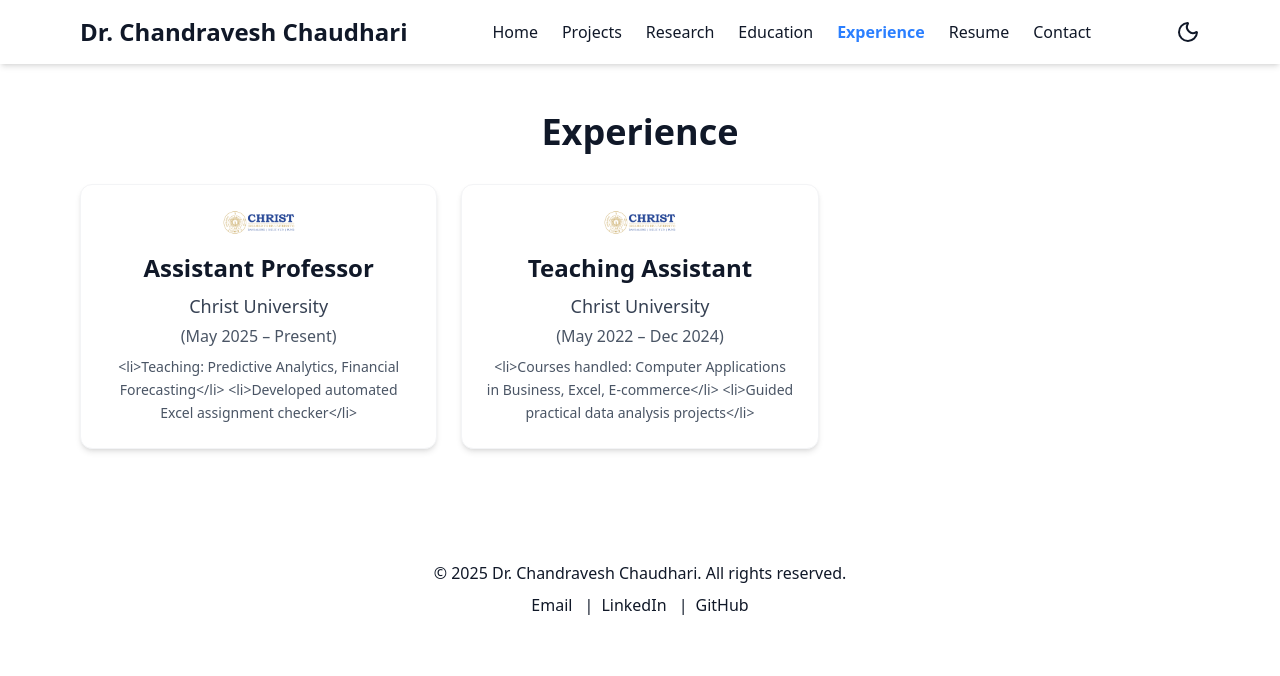
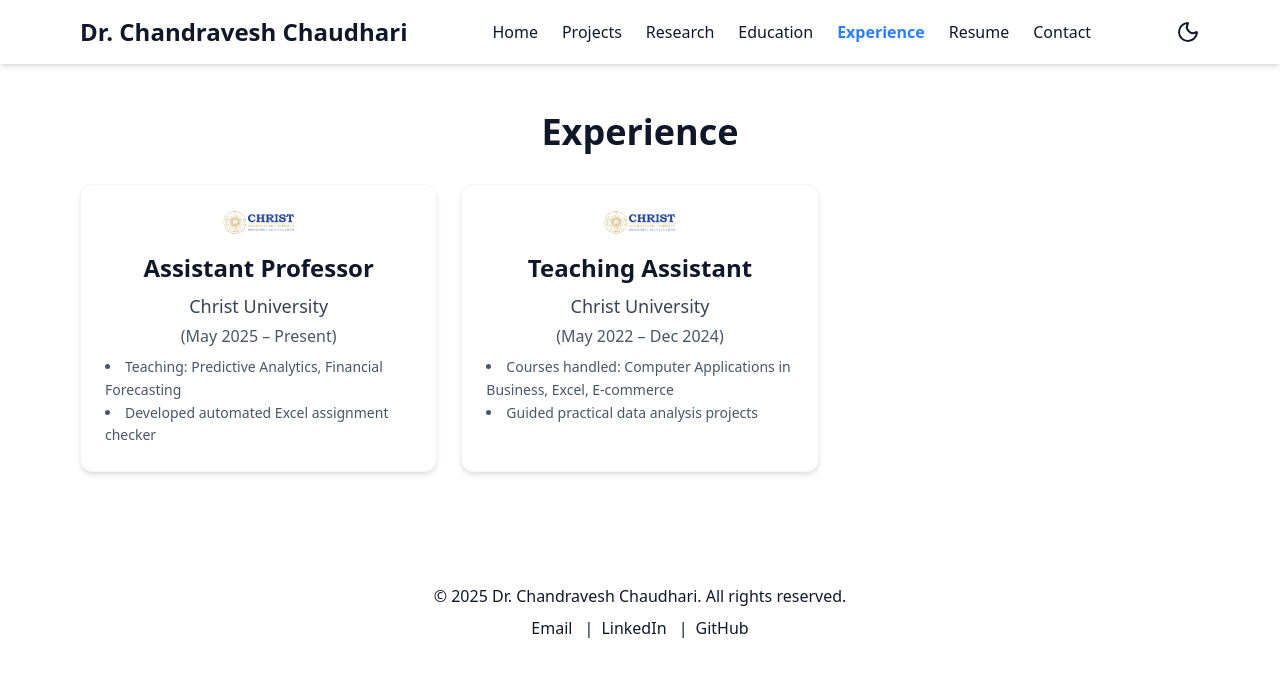
Before and after one commit to chandraveshchaudhari/website, a Next.js app: page /website/experience in a window 1280 px wide. Shown: the top 676 px of the page. Built offline with nearby package versions, Linux system fonts and the light colour scheme.

Commit message:
description desp to list

```diff
--- a/src/app/experience/page.tsx
+++ b/src/app/experience/page.tsx
@@ -59,10 +59,12 @@ export default function ExperiencePage() {
             </p>
 
             {/* Description */}
-            {exp.desp && (
-              <p className="text-sm text-gray-600 dark:text-gray-400 leading-relaxed text-center">
-                {exp.desp}
-              </p>
+            {exp.desp && exp.desp.length > 0 && (
+              <ul className="list-disc list-inside text-sm text-gray-600 dark:text-gray-400 leading-relaxed mt-2">
+                {exp.desp.map((item, i) => (
+                  <li key={i}>{item}</li>
+                ))}
+              </ul>
             )}
           </motion.div>
         ))}
--- a/src/config/config.ts
+++ b/src/config/config.ts
@@ -96,18 +96,23 @@ navigation: [
     cardImage: getAsset("images/experience/Christ_University.png"),
     place: "Christ University",
     time: "(May 2025 – Present)",
-      desp: `<li>Teaching: Predictive Analytics, Financial Forecasting</li>
-             <li>Developed automated Excel assignment checker</li>`,
+    desp: [
+      "Teaching: Predictive Analytics, Financial Forecasting",
+      "Developed automated Excel assignment checker",
+    ],
   },
   {
     title: "Teaching Assistant",
     cardImage: getAsset("images/experience/Christ_University.png"),
     place: "Christ University",
     time: "(May 2022 – Dec 2024)",
-      desp: `<li>Courses handled: Computer Applications in Business, Excel, E-commerce</li>
-             <li>Guided practical data analysis projects</li>`,
+    desp: [
+      "Courses handled: Computer Applications in Business, Excel, E-commerce",
+      "Guided practical data analysis projects",
+    ],
   },
 ],
+
 
   // ✅ Projects section updated
   projects: [
```
Lines whose indentation alone changed are shown as unchanged.
